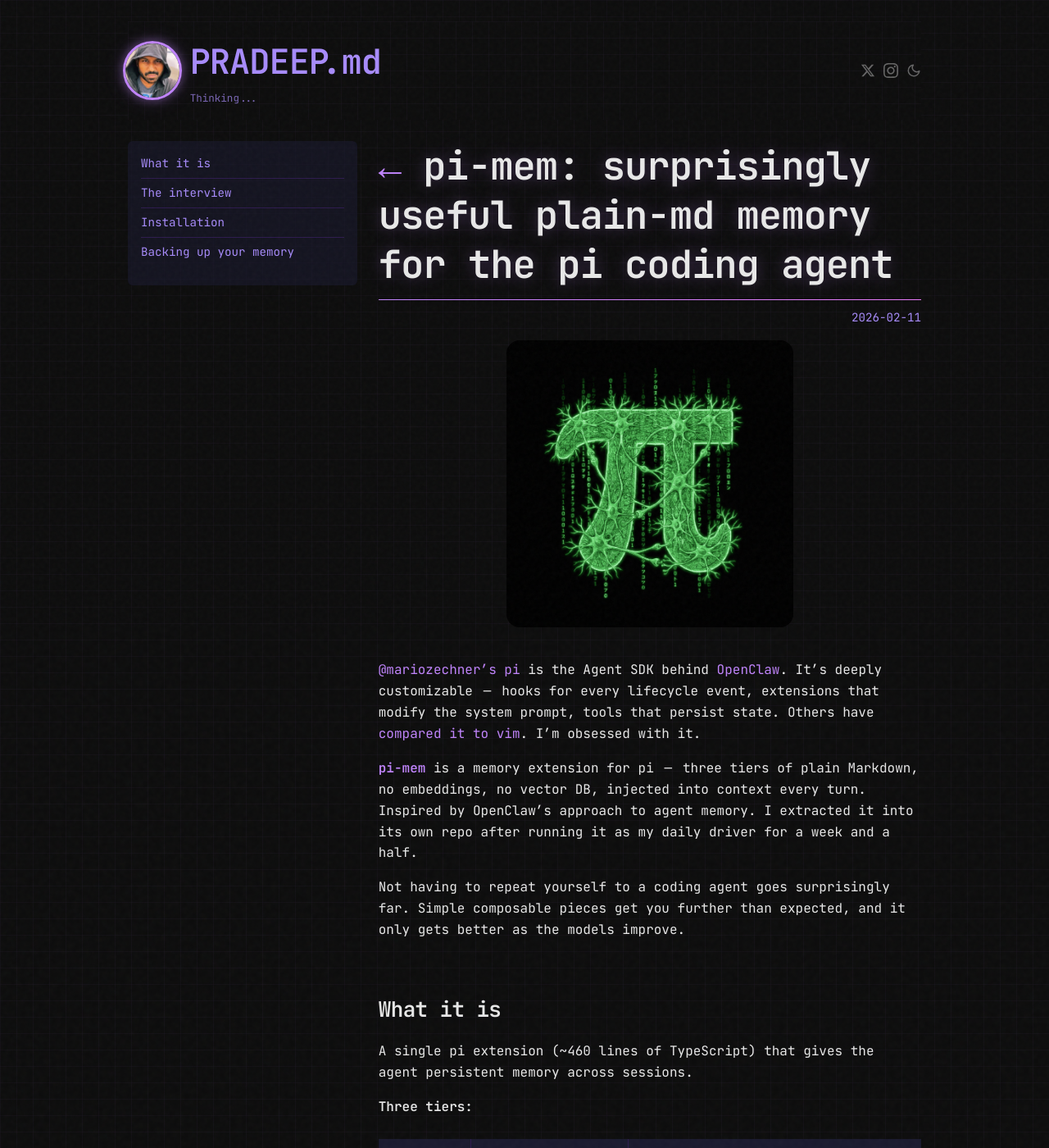
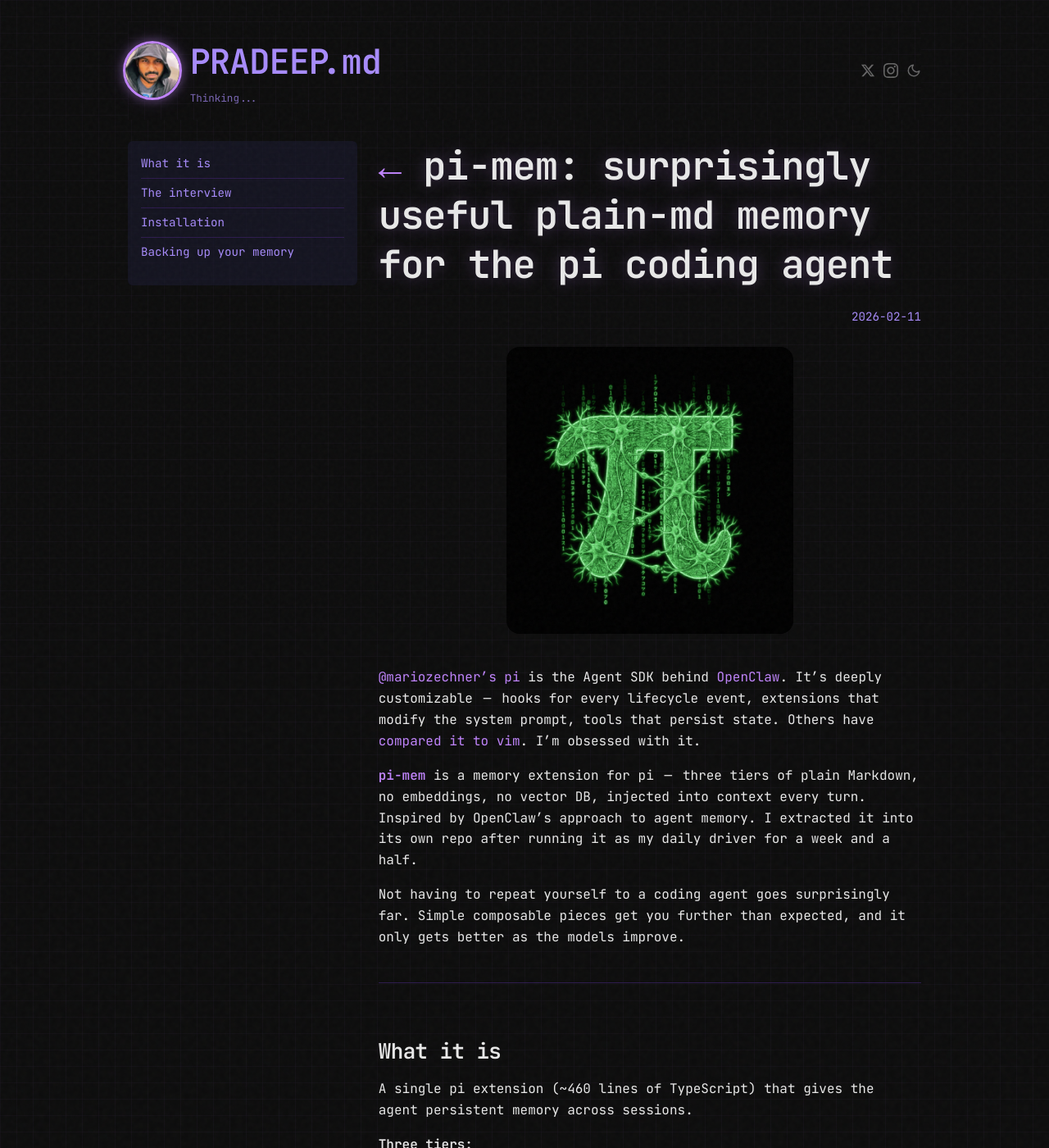
Before and after one commit to skyfallsin/skyfallsin.github.io, a Jekyll site: the page built from _posts/2026-02-11-pi-mem.md, in a window 1280 px wide and 1400 px high. Shown: the whole window at 82% size. Built offline with Jekyll 4.4.1, drawn with Linux system fonts in a browser that asks for light colours; nearby versions of some CDN libraries; some of the changed text lies outside the part shown.

Commit message:
fix blog post padding, remove h1 underline, replace prev/next nav with full article list

```diff
--- a/_layouts/default.html
+++ b/_layouts/default.html
@@ -442,6 +442,9 @@
     }
 
     @media (max-width: 768px) {
+      body {
+        padding: var(--lk-size-md);
+      }
       .handle {
         font-size: var(--lk-font-subheading);
       }
@@ -451,6 +454,11 @@
       }
       .post-list--home .post-entry:first-child .post-entry-title {
         font-size: 1.4rem !important;
+      }
+      pre {
+        margin-left: calc(-1 * var(--lk-size-xs));
+        margin-right: calc(-1 * var(--lk-size-xs));
+        border-radius: 0;
       }
     }
 
@@ -484,6 +492,26 @@
     [data-theme="light"] .theme-img-dark { display: none; }
     [data-theme="light"] .theme-img-light { display: inline; }
 
+    article p {
+      margin-bottom: var(--lk-size-md);
+    }
+    article ul, article ol {
+      margin-bottom: var(--lk-size-md);
+      padding-left: var(--lk-size-lg);
+    }
+    article li {
+      margin-bottom: var(--lk-size-2xs);
+    }
+    article img {
+      max-width: 100%;
+      height: auto;
+    }
+    article hr {
+      display: block;
+      border: none;
+      border-top: 1px solid var(--border);
+      margin: var(--lk-size-xl) 0;
+    }
     article blockquote + p {
       margin-top: 2.5em;
       font-size: 1.15em;
@@ -620,6 +648,7 @@
       border-radius: var(--lk-size-3xs);
       background: var(--bg-alt);
       transition: box-shadow 200ms ease-out;
+      margin: var(--lk-size-lg) 0;
     }
     pre {
       box-shadow: var(--lk-shadow-sm), inset 0 0 0 1px color-mix(in srgb, var(--lk-on-surface) 5%, transparent);
@@ -726,22 +755,7 @@
     hr {
       display: none;
     }
-    .post-nav {
-      display: flex;
-      justify-content: space-between;
-      margin-top: var(--lk-size-2xl);
-      padding-top: var(--lk-size-lg);
-      border-top: 1px solid var(--border);
-      font-size: var(--lk-font-callout);
-    }
-    .post-nav a {
-      color: var(--text-muted);
-      max-width: 45%;
-    }
-    .post-nav .next {
-      margin-left: auto;
-      text-align: right;
-    }
+
     h1, h2, h3 {
       margin-top: var(--lk-size-2xl);
       color: var(--text);
@@ -751,7 +765,7 @@
     }
     h1 {
       font-size: var(--lk-font-title1);
-      border-bottom: 2px solid var(--accent);
+      border-bottom: none;
       padding-bottom: var(--lk-size-2xs);
     }
     h1 {
@@ -760,12 +774,10 @@
     @media (prefers-color-scheme: dark) {
       :root:not([data-theme="light"]) h1 {
         text-shadow: 0 0 20px color-mix(in srgb, var(--lk-primary) 30%, transparent);
-        border-image: linear-gradient(90deg, var(--accent), var(--accent-hover)) 1;
       }
     }
     [data-theme="dark"] h1 {
       text-shadow: 0 0 20px color-mix(in srgb, var(--lk-primary) 30%, transparent);
-      border-image: linear-gradient(90deg, var(--accent), var(--accent-hover)) 1;
     }
     [data-theme="light"] h1 {
       text-shadow: 0 1px 2px color-mix(in srgb, var(--lk-on-surface) 6%, transparent);
@@ -779,9 +791,13 @@
     }
     article h2 {
       font-size: var(--lk-font-heading);
+      margin-top: var(--lk-size-2xl);
+      margin-bottom: var(--lk-size-sm);
     }
     article h3 {
       font-size: var(--lk-font-subheading);
+      margin-top: var(--lk-size-xl);
+      margin-bottom: var(--lk-size-xs);
     }
     main > h2 {
       font-size: var(--lk-font-caption);
@@ -869,7 +885,7 @@
       font-size: calc(1rem * 1.618 * 1.618 * 1.128);
       letter-spacing: var(--lk-tracking-tight);
       padding-bottom: var(--lk-size-sm);
-      border-bottom: 1px solid var(--lk-outline);
+      border-bottom: none;
       margin-bottom: 0;
     }
     .post-layout article h1:first-child + .post-date {
@@ -877,6 +893,7 @@
       width: auto;
       padding-top: var(--lk-size-xs);
       margin-top: 0;
+      margin-bottom: var(--lk-size-lg);
     }
     @media (min-width: 1200px) {
       body:has(.post-layout) {
@@ -954,7 +971,7 @@
     }
     .table-wrapper {
       overflow-x: auto;
-      margin: var(--lk-size-lg) 0;
+      margin: var(--lk-size-xl) 0;
     }
     table {
       width: 100%;
@@ -962,7 +979,7 @@
       min-width: max-content;
     }
     th, td {
-      padding: var(--lk-size-xs) var(--lk-size-md);
+      padding: var(--lk-size-sm) var(--lk-size-md);
       text-align: left;
       border-bottom: 1px solid var(--border);
       border-right: 1px solid var(--border);
@@ -1065,29 +1082,18 @@
     }
 
     .related-posts {
-      margin-top: var(--lk-size-xl);
+      margin-top: var(--lk-size-3xl);
       border-top: 1px solid var(--border);
       padding-top: var(--lk-size-lg);
     }
     .related-posts h2 {
-      font-size: var(--lk-font-callout);
+      font-size: var(--lk-font-caption);
       text-transform: uppercase;
-      letter-spacing: 0.5px;
+      letter-spacing: 1px;
       color: var(--text-muted);
       border: none;
-      margin-bottom: var(--lk-size-sm);
-    }
-    .related-posts ul {
-      list-style: none;
-      padding: 0;
-    }
-    .related-posts li {
-      padding: var(--lk-size-xs) 0;
-      font-size: var(--lk-font-callout);
-      border-bottom: 1px solid var(--border);
-    }
-    .related-posts li:last-child {
-      border-bottom: none;
+      margin-top: 0;
+      margin-bottom: var(--lk-size-md);
     }
     .more-link {
       display: inline-block;
@@ -1294,11 +1300,14 @@
   {% if related.size > 0 %}
   <nav class="related-posts">
     <h2>More posts</h2>
-    <ul>
-    {% for post in related limit:4 %}
-      <li><a href="{{ post.url }}">{{ post.title }}</a></li>
+    <div class="post-list">
+    {% for post in related %}
+      <a href="{{ post.url }}" class="post-entry">
+        <span class="post-date">{{ post.date | date: "%Y-%m-%d" }}</span>
+        <span class="post-entry-title">{{ post.title }}</span>
+      </a>
     {% endfor %}
-    </ul>
+    </div>
   </nav>
   {% endif %}
   {% endif %}
--- a/_layouts/post.html
+++ b/_layouts/post.html
@@ -7,15 +7,6 @@
     <h1><a href="/">←</a> {{ page.title }}</h1>
     <p class="post-date">{{ page.date | date: "%Y-%m-%d" }}</p>
     {{ content }}
-
-    <nav class="post-nav">
-      {% if page.previous.url and page.previous.published != false %}
-        <a href="{{ page.previous.url }}" class="prev">← {{ page.previous.title }}</a>
-      {% endif %}
-      {% if page.next.url and page.next.published != false %}
-        <a href="{{ page.next.url }}" class="next">{{ page.next.title }} →</a>
-      {% endif %}
-    </nav>
   </article>
 </div>
 <script>
```
